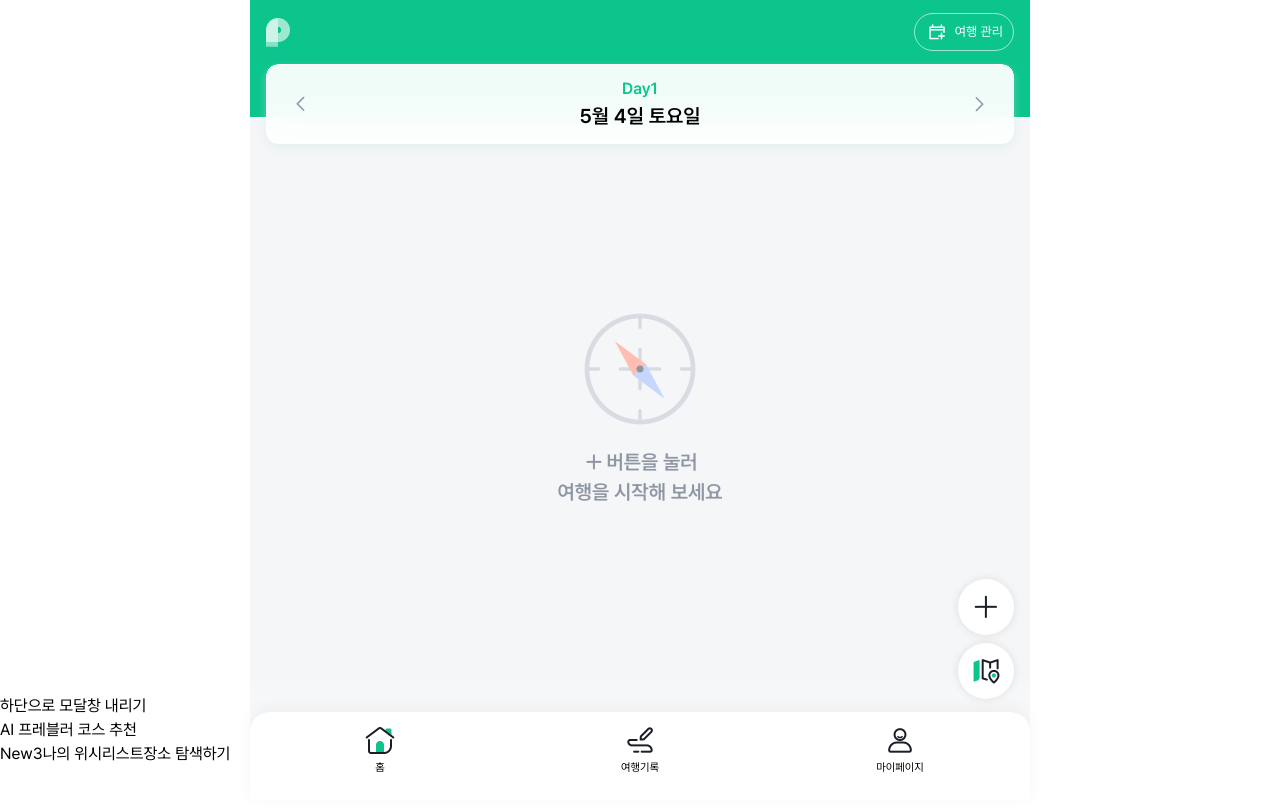
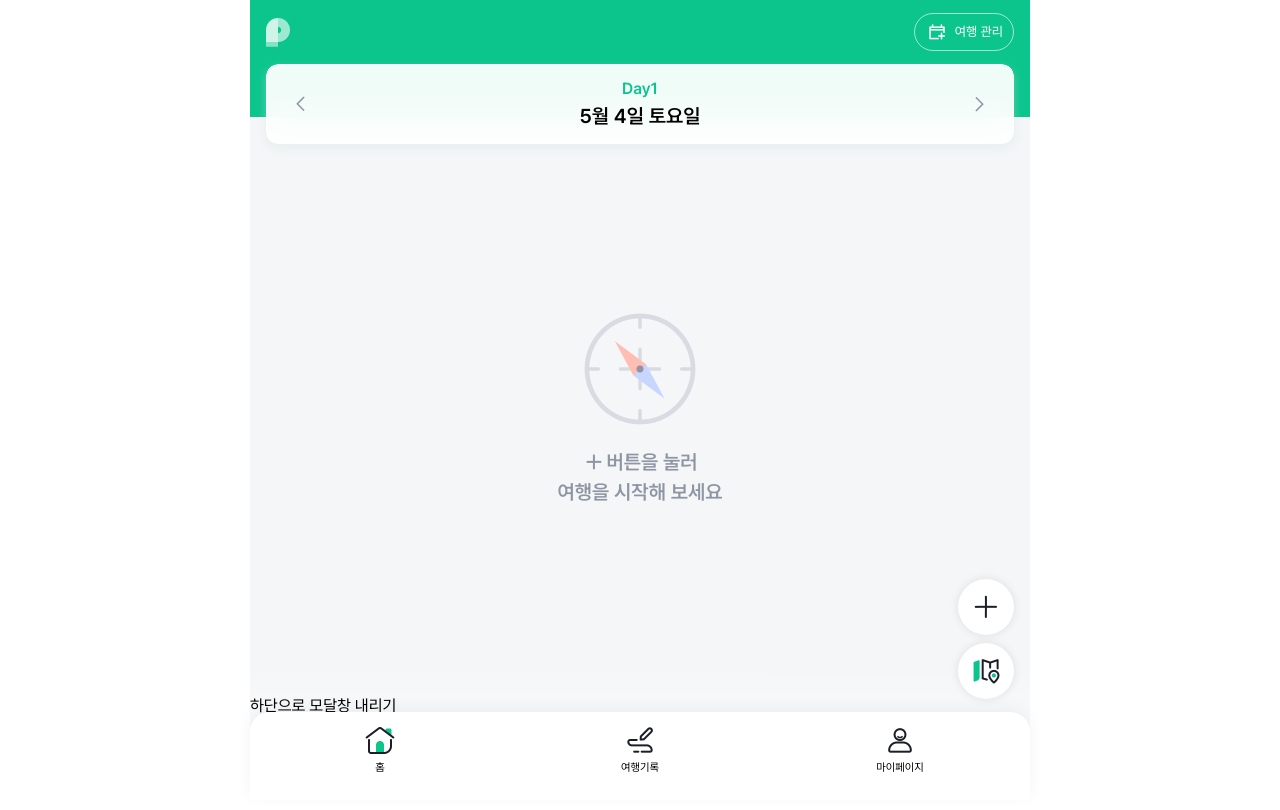
Before and after one commit to sukyung6999/pravel, a Next.js app: page / in a window 1280 px wide. Shown: the top 810 px of the page. Built offline with nearby package versions, Linux system fonts and the light colour scheme.

Commit message:
style: position-relative 추가

```diff
--- a/src/app/layout.tsx
+++ b/src/app/layout.tsx
@@ -27,7 +27,7 @@ export default function RootLayout({
   return (
     <html lang="ko">
       <body className={`${pretendard.variable} font-pretendard`}>
-        <div className="max-w-[780px] min-w-[390px] margin_center">
+        <div className="relative max-w-[780px] min-w-[390px] margin_center">
           <ReactQueryProviders>
             <StoreProvider>{children}</StoreProvider>
           </ReactQueryProviders>
```
